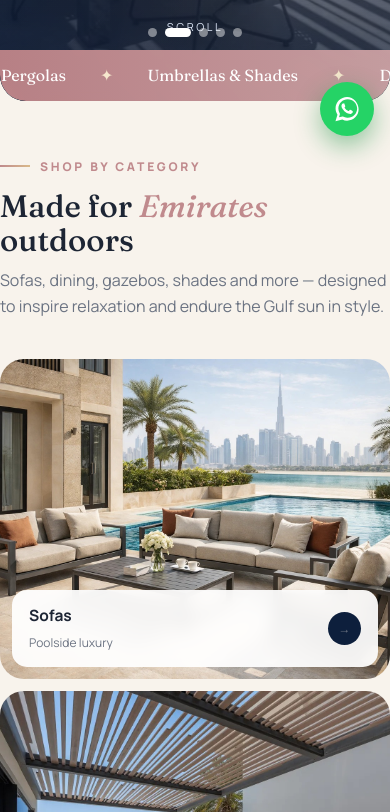
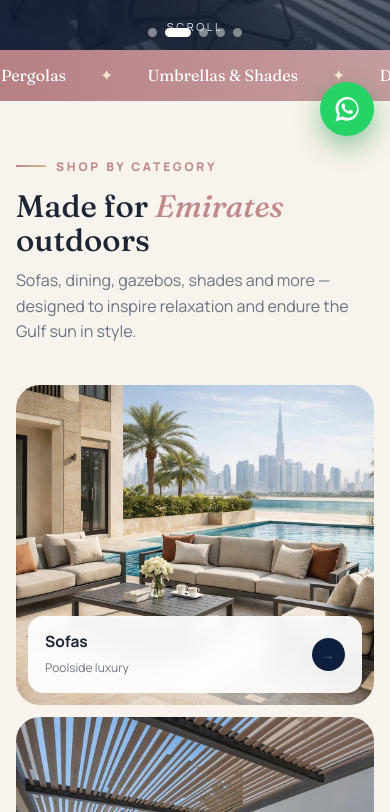
Before and after one commit to weavers2025ai-glitch/bliss-furnishing, a plain HTML site: page animated/index.html in a window 390 px wide. Shown: the part 692-1504 px from the top of the page. Drawn offline with Linux system fonts and the light colour scheme.

Commit message:
Fix mobile layout: section padding no longer cancels side padding

```diff
--- a/animated/index.html
+++ b/animated/index.html
@@ -4,7 +4,7 @@
 <meta charset="UTF-8">
 <meta name="viewport" content="width=device-width, initial-scale=1.0">
 <title>Bliss Furnishing — Crafting Comfort, Shaping Spaces | Premium Outdoor Furniture, UAE</title>
-<link rel="stylesheet" href="style.css?v=5">
+<link rel="stylesheet" href="style.css?v=6">
 </head>
 <body>
 <div id="loader"><img src="../images/logo.png" alt="Bliss Furnishing"></div>
--- a/animated/style.css
+++ b/animated/style.css
@@ -76,7 +76,7 @@ nav.main a.active{background:var(--navy);color:#fff}
 .marquee i{color:#f6e7cd;font-style:normal}
 @keyframes mq{to{transform:translateX(-50%)}}
 /* ---------- sections & reveal ---------- */
-.sec{padding:92px 0}
+.sec{padding-top:92px;padding-bottom:92px}
 .sec-head{max-width:700px;margin-bottom:40px}
 .sec-head h2{font-size:clamp(31px,4.2vw,46px);margin:13px 0 11px}
 .sec-head h2 em{font-style:italic;color:var(--rose)}
@@ -216,7 +216,7 @@ footer a:hover{color:#fff}
  .split,.contact-grid{grid-template-columns:1fr}
  .list6{grid-template-columns:1fr}
  .foot-in{grid-template-columns:1fr}
- .sec{padding:62px 0}
+ .sec{padding-top:62px;padding-bottom:62px}
 }
 /* ---------- product slider ---------- */
 .slider{position:relative}
@@ -271,7 +271,7 @@ footer a:hover{color:#fff}
 /* ---------- mobile polish (2026-11-23) ---------- */
 @media(max-width:760px){
  .wrap{padding:0 16px}
- .hero{height:94svh;min-height:540px;border-radius:0 0 26px 26px}
+ .hero{height:94svh;min-height:540px;border-radius:0}
  .hero-texts{bottom:104px}
  .htext{left:18px;right:18px}
  .htext h1{font-size:clamp(27px,8.4vw,34px)}
@@ -281,7 +281,7 @@ footer a:hover{color:#fff}
  .nav-in{padding:6px 8px 6px 12px;gap:8px}
  .nicon{width:38px;height:38px;font-size:15px}
  .burger{width:38px;height:38px}
- .sec{padding:48px 0}
+ .sec{padding-top:48px;padding-bottom:48px}
  .feature{padding:30px 22px;border-radius:26px}
  .cta{padding:44px 22px;border-radius:26px}
  footer{border-radius:26px 26px 0 0;margin-top:64px}
```
Also changed, not shown: animated/about.html (+1 -1 lines), animated/account.html (+1 -1 lines), animated/cart.html (+1 -1 lines), animated/collection.html (+1 -1 lines), animated/contact.html (+1 -1 lines), animated/services.html (+1 -1 lines).
